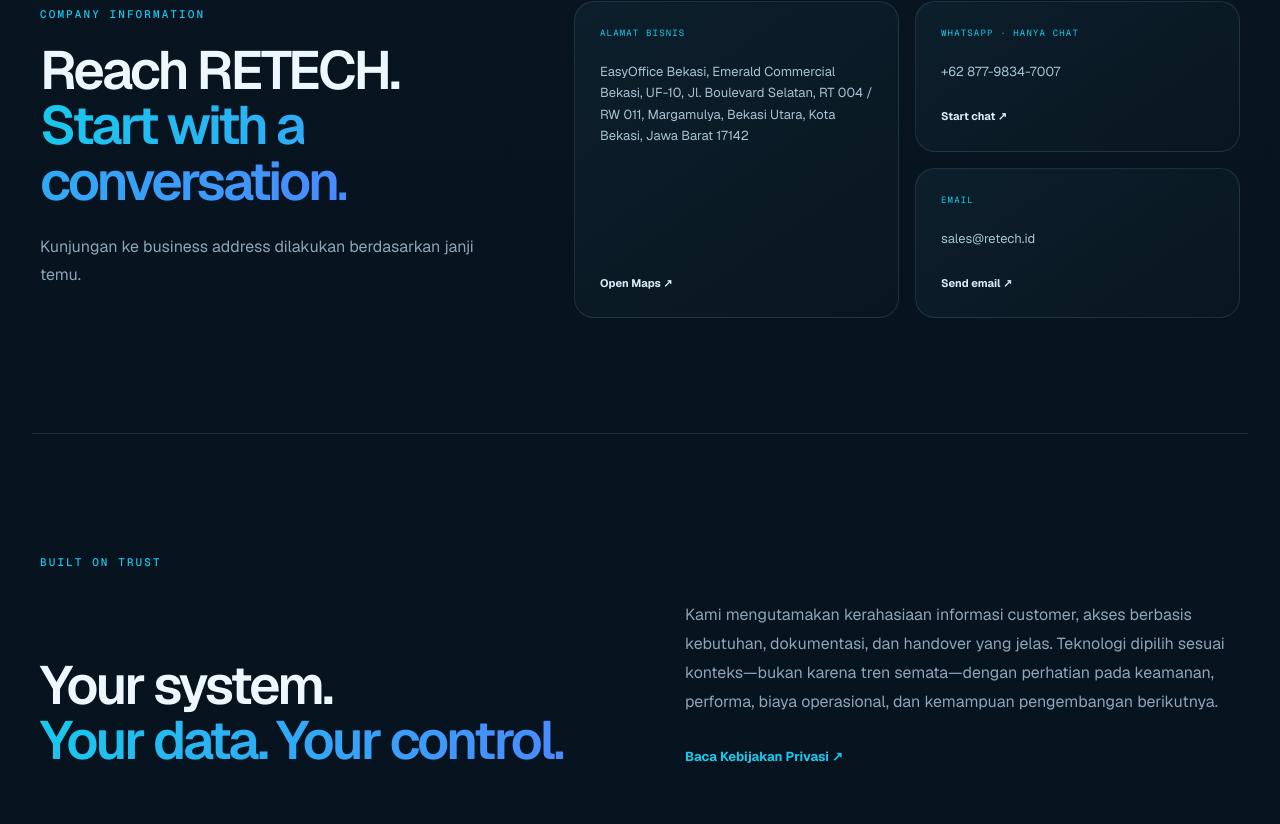
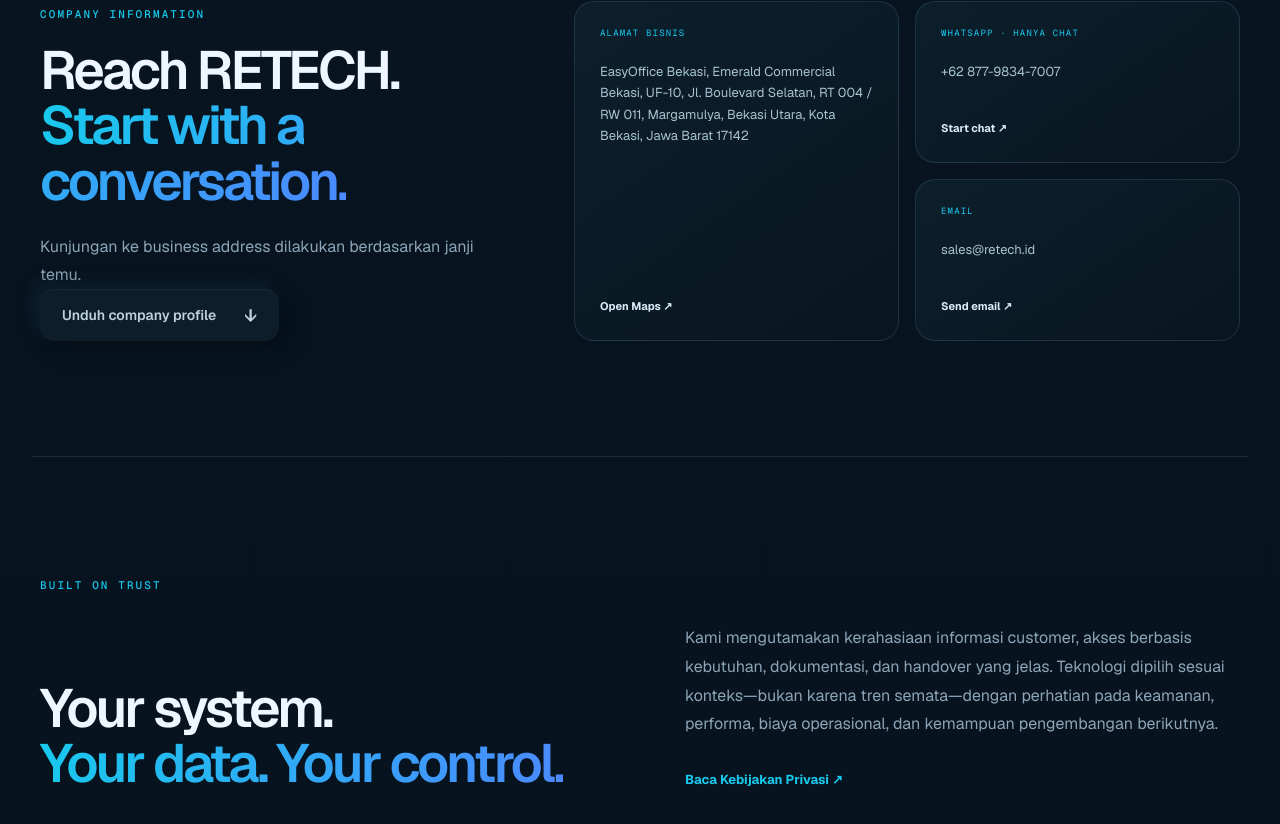
Before and after one commit to aniantizaviyar/retech.id, a Next.js app: page /about in a window 1280 px wide. Shown: the part 3137-3961 px from the top of the page. Built offline with nearby package versions, Linux system fonts and the light colour scheme; no server answers; the database is empty.

Commit message:
Add updated RETECH company profile

```diff
--- a/app/about/page.tsx
+++ b/app/about/page.tsx
@@ -153,6 +153,13 @@
           <span className="kicker">COMPANY INFORMATION</span>
           <h2>Reach RETECH.<br /><em>Start with a conversation.</em></h2>
           <p>{String(pageContent.companyIntro || "")}</p>
+          <a
+            className="button button-secondary"
+            href="/documents/retech-company-profile.pdf"
+            download
+          >
+            {en ? "Download company profile" : "Unduh company profile"} <span>↓</span>
+          </a>
         </div>
         <address>
           <a href={companyContact.mapUrl} target="_blank" rel="noreferrer">
```
Also changed, not shown: 1 other file (tests, documents, lock files or other folders).
